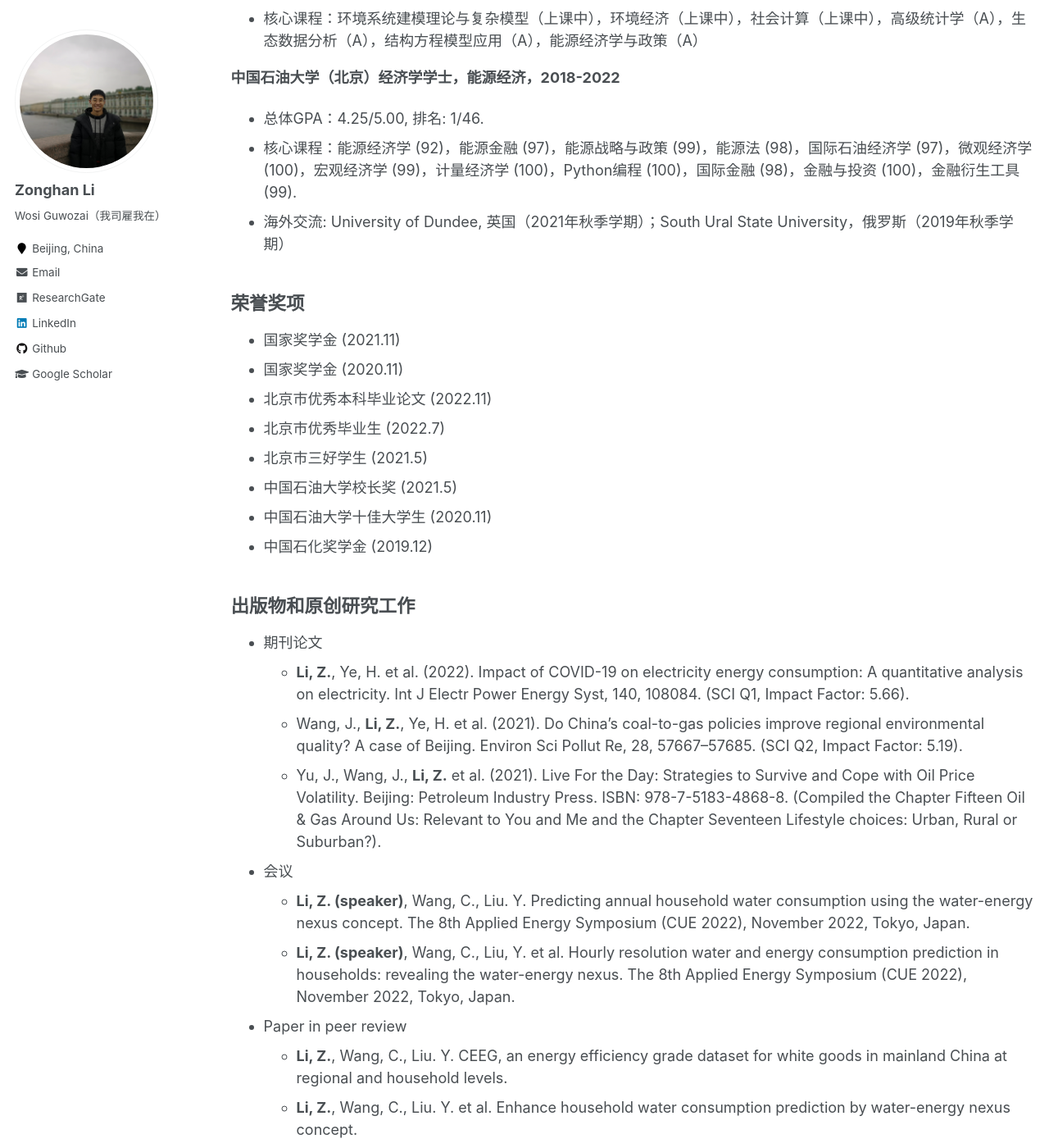
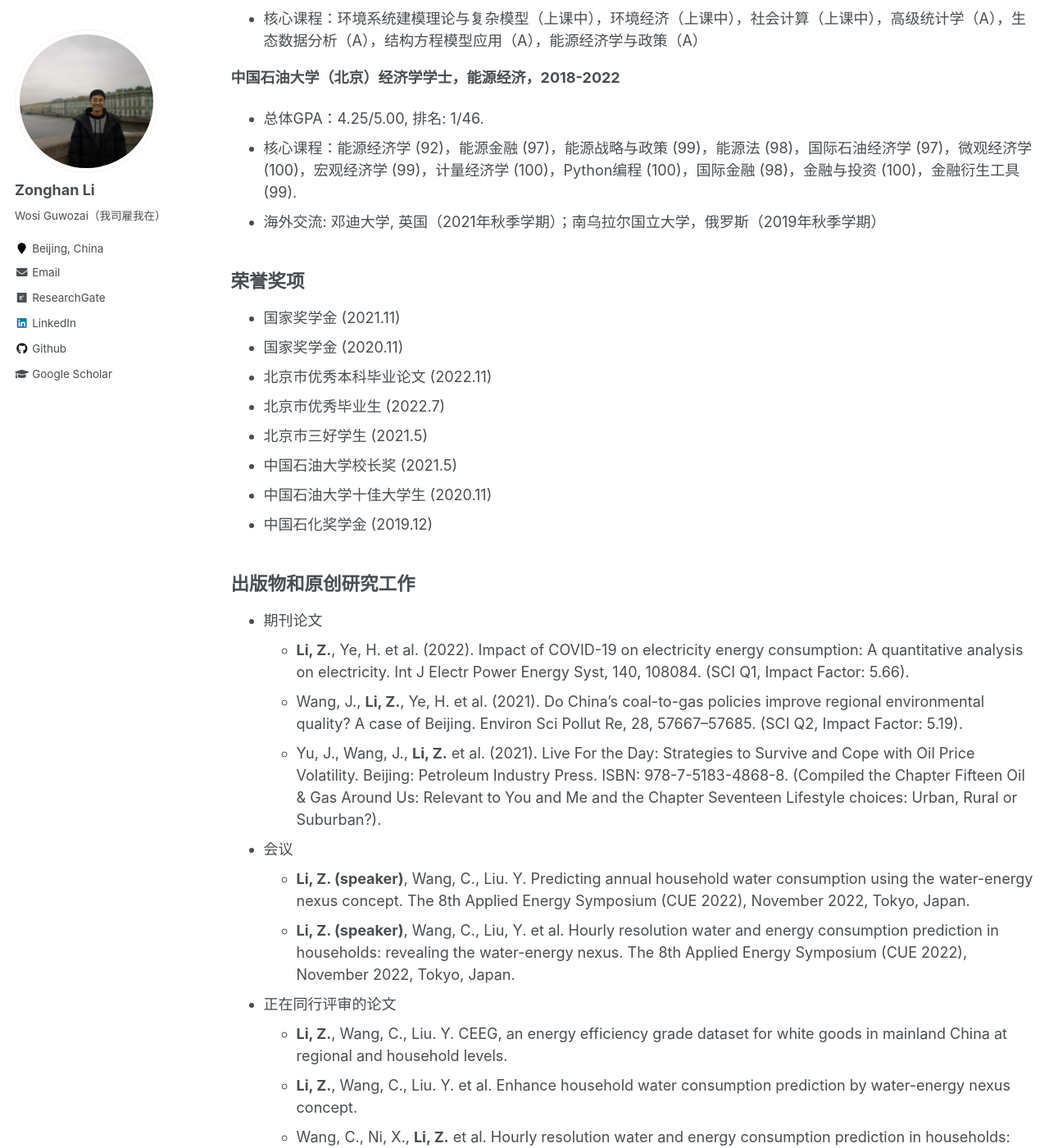
Before and after one commit to lzh3278/lzh.github.io, a Jekyll site: the page built from _pages/cv-chn.md, in a window 1280 px wide and 1400 px high, scrolled down 359 px. Shown: the whole window at 82% size. Built offline with Jekyll 4.4.1, drawn with Linux system fonts in a browser that asks for light colours; some of the changed text lies outside the part shown.

Commit message:
Update cv-chn.md

```diff
--- a/_pages/cv-chn.md
+++ b/_pages/cv-chn.md
@@ -19,7 +19,7 @@ redirect_from:
 **中国石油大学（北京）经济学学士，能源经济，2018-2022**
 * 总体GPA：4.25/5.00, 排名: 1/46.
 * 核心课程：能源经济学 (92)，能源金融 (97)，能源战略与政策 (99)，能源法 (98)，国际石油经济学 (97)，微观经济学 (100)，宏观经济学 (99)，计量经济学 (100)，Python编程 (100)，国际金融 (98)，金融与投资 (100)，金融衍生工具 (99).
-* 海外交流: University of Dundee, 英国（2021年秋季学期）；South Ural State University，俄罗斯（2019年秋季学期）
+* 海外交流: 邓迪大学, 英国（2021年秋季学期）；南乌拉尔国立大学，俄罗斯（2019年秋季学期）
 
 
 荣誉奖项
@@ -42,13 +42,15 @@ redirect_from:
 * 会议
     * **Li, Z. (speaker)**, Wang, C., Liu. Y. Predicting annual household water consumption using the water-energy nexus concept. The 8th Applied Energy Symposium (CUE 2022), November 2022, Tokyo, Japan.
     * **Li, Z. (speaker)**, Wang, C., Liu, Y. et al. Hourly resolution water and energy consumption prediction in households: revealing the water-energy nexus. The 8th Applied Energy Symposium (CUE 2022), November 2022, Tokyo, Japan.
-* Paper in peer review
+* 正在同行评审的论文
     * **Li, Z.**, Wang, C., Liu. Y. CEEG, an energy efficiency grade dataset for white goods in mainland China at regional and household levels.
     * **Li, Z.**, Wang, C., Liu. Y. et al. Enhance household water consumption prediction by water-energy nexus concept.
     * Wang, C., Ni, X., **Li, Z.** et al. Hourly resolution water and energy consumption prediction in households: revealing the water-energy nexus.
 * 研究项目
     * High-resolution simulation of urban household water-energy nexus based on consumption activities, 国家自然科学基金项目, 参与.
     * Environmental safety and sub-risk prevention and control of major epidemics, 国家自然科学基金项目, 参与.
+    * Global Energy Prospective, SRT项目，主持. 指导教师：王雨墨, 组员：叶泓铠、廖那伽、王若曦. 成绩：A.
+    * “能源互联网+氢能”可持续发展低碳经济研究, SRT项目，主持. 指导教师：孙晖, 组员：叶泓铠、廉朝旭、刘晔文. 成绩：A.
 
 工作经历
 ------
```
